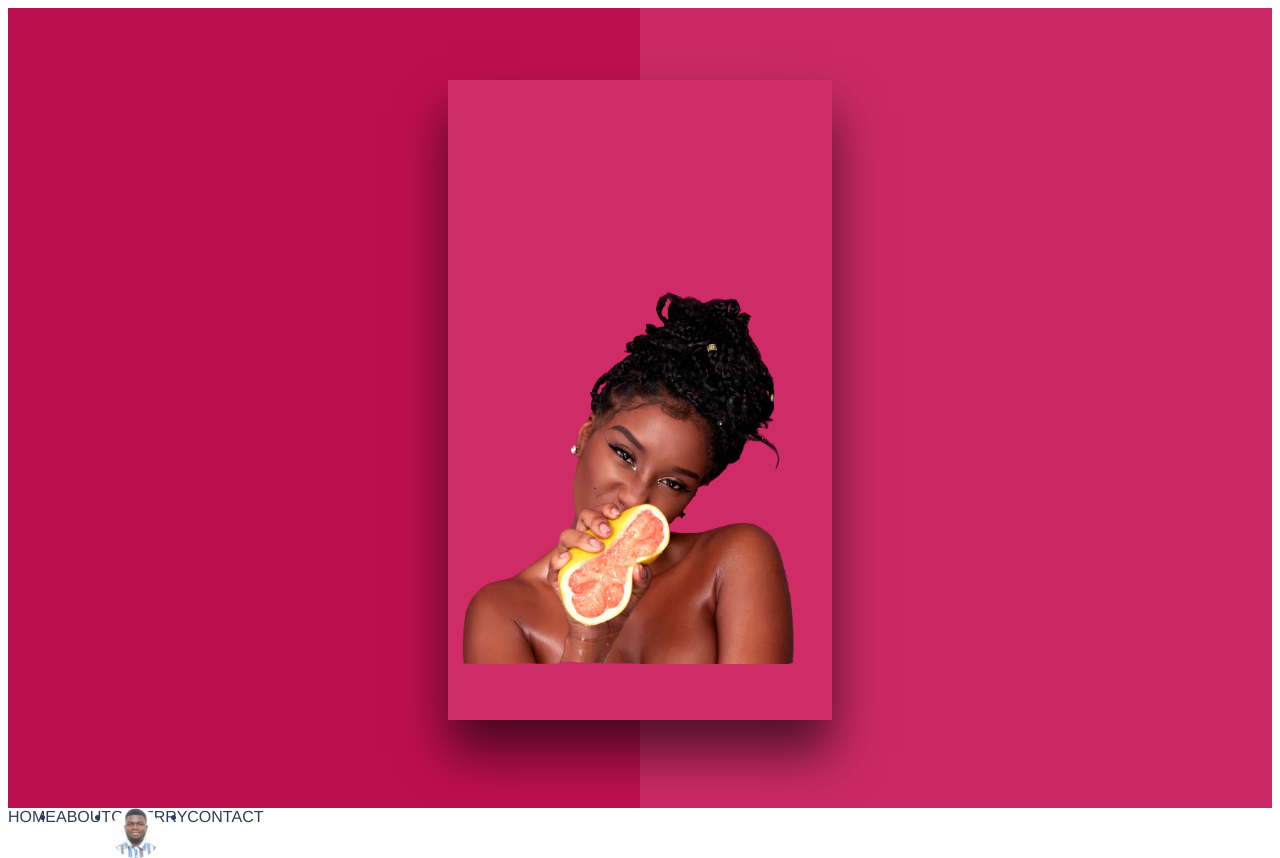
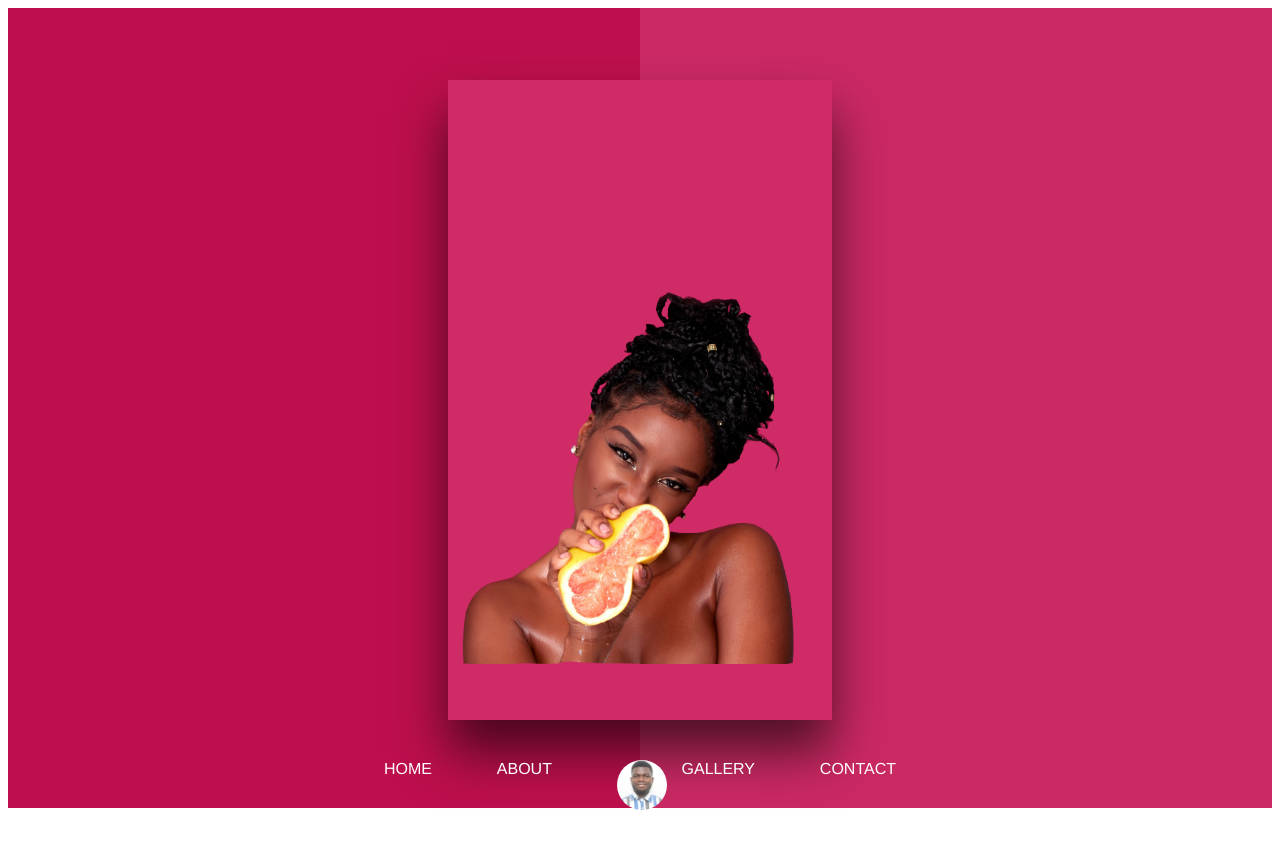
Before and after one commit to Oluwatosin123/Aquila-Aveion-, a Vue app in the folder aquila-aveion/: page / in a window 1280 px wide. After the commit the page ends 810 px from the top, so only its background shows below. Built offline with nearby package versions, Linux system fonts and the light colour scheme.

Commit message:
concluding the footer area

```diff
--- a/aquila-aveion/src/views/Home.vue
+++ b/aquila-aveion/src/views/Home.vue
@@ -7,14 +7,14 @@
     <div class="img-area">
       <img class="image" src="../assets/lady1.png" alt="main-img" />
     </div>
-    <div>
+    <div class="mother-list">
       <ul class="list-area">
         <li>HOME</li>
         <li>ABOUT</li>
         <div>
           <img class="img2" src="../assets/best.jpg" alt="circle-img" />
         </div>
-        <li>GALERRY</li>
+        <li>GALLERY</li>
         <li>CONTACT</li>
       </ul>
     </div>
@@ -87,6 +87,10 @@ export default {
 .list-area {
   display: flex;
   position: absolute;
+  flex-direction: row;
+  justify-content: space-between;
+  width: 40%;
+  list-style: none;
 }
 
 .img2 {
@@ -95,4 +99,11 @@ export default {
   height: 50px;
   position: absolute;
 }
+
+.mother-list {
+  margin-top: -3rem;
+  color: #fff;
+  display: flex;
+  justify-content: center;
+}
 </style>
```
